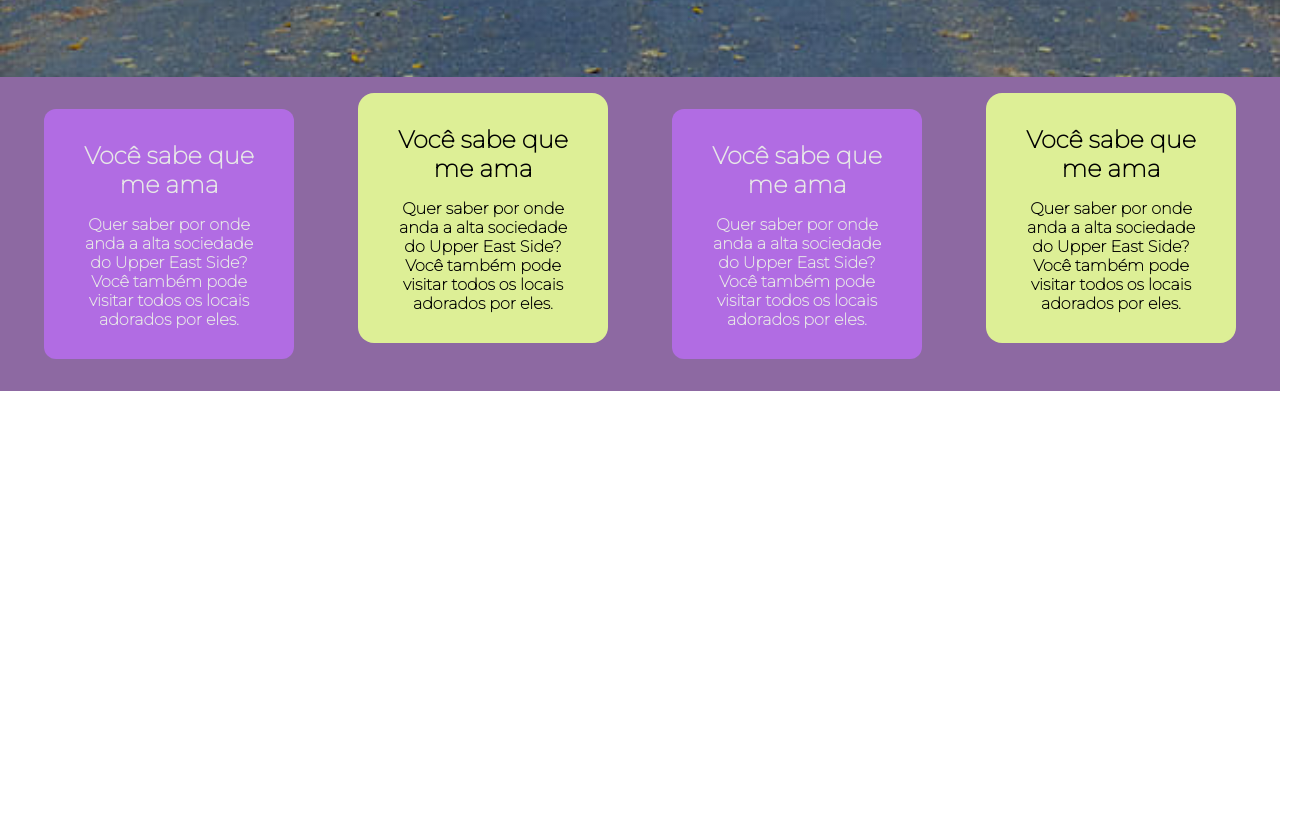
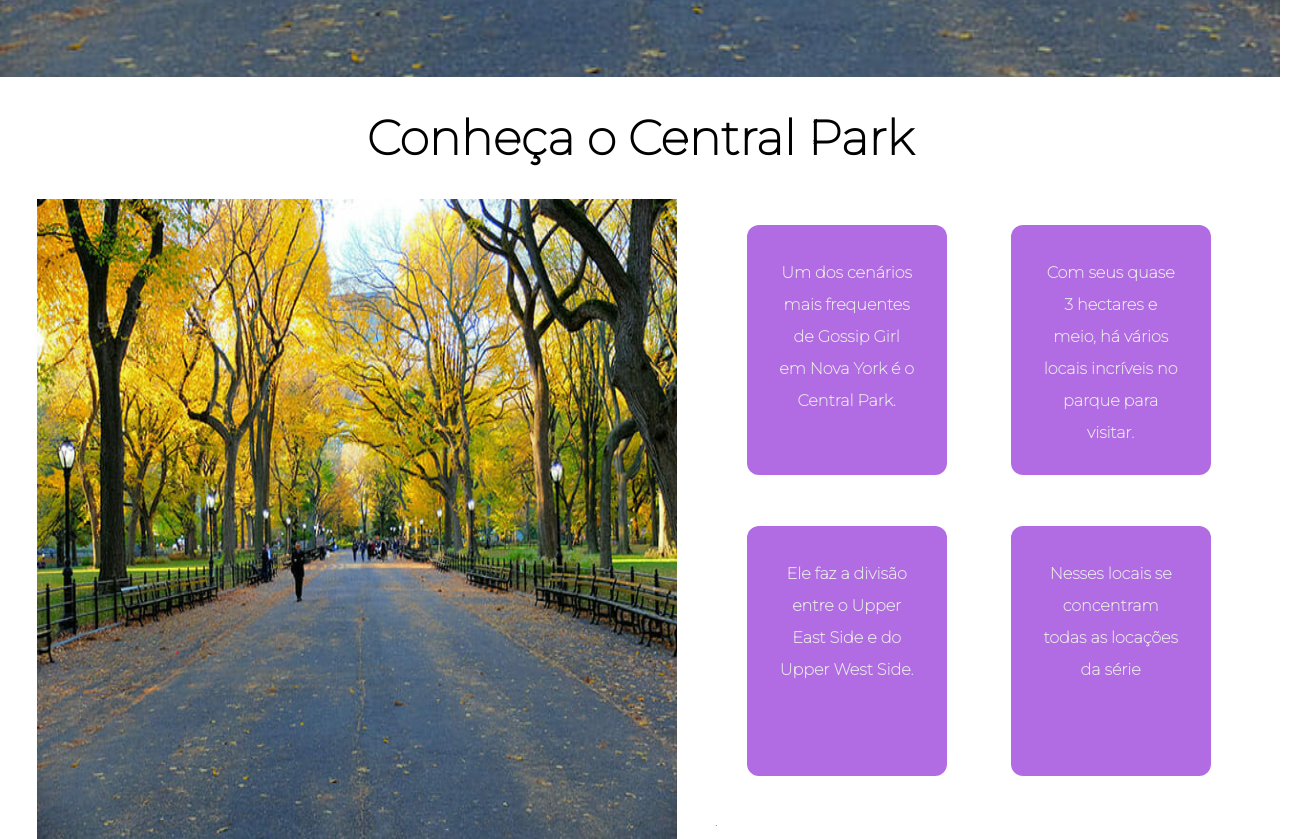
Before and after one commit to getulio-souza/fiap-grupo-gossip-girl, a plain HTML site: page pages/page.html in a window 1280 px wide. Shown: the part 819-1658 px from the top of the page, 1316 px wide, since content can reach past the window. Before the commit the page ends 1210 px from the top, so only its background shows below. Drawn offline with Linux system fonts and the light colour scheme.

Commit message:
primeiro destino turistico

```diff
--- a/pages/page.html
+++ b/pages/page.html
@@ -38,40 +38,44 @@
            <h2>Um blog de viagens feito para você</h2>
            <a href="#" class="botao-banner">Faça o tour pelos destinos</a>
        </section>
+       <h2>Conheça o Central Park</h2>
+       <!-- chat -->
+       <section class="travel-container">
+                <!-- img + titulo-->
+                    <img src="../img/Central-Park.jpg" alt="" class="img-container">
+                    <section class="baloes-container">
+                        <!-- balão-->
+                        <article class="balao">
+                    <p class="card-p">Um dos cenários mais frequentes de Gossip Girl em Nova York é o Central Park.</p>
+                    </article>
 
-       <!-- chat -->
-       <section class="chat-container">
-                <!-- balao -->
-                <article class="balao-send">
-                    <h3>Você sabe que me ama</h3>
-                    <div class="linha-h3"></div>
-                    <p>Quer saber por onde anda a alta sociedade do Upper East Side? Você também pode visitar todos os locais adorados por eles.</p>
+                    <article class="balao">
+                        <p class="card-p">Com seus quase 3 hectares e meio, há vários locais incríveis no parque para visitar.</p>
                     </article>
-                 <!-- fim do balao -->
-                 <!-- balao -->
-                 <article class="balao-receive">
-                     <h3>Você sabe que me ama</h3>
-                 <div class="linha-h3"></div>
-                 <p>Quer saber por onde anda a alta sociedade do Upper East Side? Você também pode visitar todos os locais adorados por eles.</p>
+
+                        <article class="balao">
+                            <p class="card-p">Ele faz a divisão entre o Upper East Side e do Upper West Side.</p>
                         </article>
-                <!-- fim do balao -->
- <!-- balao -->
- <article class="balao-send">
-    <h3>Você sabe que me ama</h3>
-    <div class="linha-h3"></div>
-    <p>Quer saber por onde anda a alta sociedade do Upper East Side? Você também pode visitar todos os locais adorados por eles.</p>
+
+                            <article class="balao">
+                                <p class="card-p">Nesses locais se concentram todas as locações da série</p>
                                 </article>
- <!-- fim do balao -->
- <!-- balao -->
- <article class="balao-receive">
-     <h3>Você sabe que me ama</h3>
- <div class="linha-h3"></div>
- <p>Quer saber por onde anda a alta sociedade do Upper East Side? Você também pode visitar todos os locais adorados por eles.</p>
+
+                                <!-- <article class="balao">
+                                <p class="card-p">O destaque fica para o Bethesda Terrace e o Bethesda Fountain</p>
                             </article>
+
+                            <article class="balao">
+                                <p class="card-p">É nele que a Blair e o Chuck se casam, por exemplo</p>
+                            </article> -->
+                            .
+                        </section>
                             <!-- fim do balao -->
        </section>
 
 
-     </section>
+
+                 <!-- balao -->
+
     </body>
 </html>
--- a/pages/styles.css
+++ b/pages/styles.css
@@ -25,6 +25,7 @@ h1{
 
 h2{
   font-size: 3rem;
+  text-align: center;
 }
 
 h3{
@@ -39,7 +40,7 @@ h4{
 
 h1, h2{
   font-weight: 900;
-  margin: 1rem;
+  margin: 2rem;
 }
 
 li{
@@ -169,95 +170,39 @@ Chat
 =========================
 */
 
-.chat-container{
-  width: 100vw;
-  /* height: 100vh; */
-  background-color:#8D69A2;  /*fundo do bloco de fofoca*/
+.travel-container{
   display: flex;
-  justify-content: center;
+  justify-content: space-evenly;
   align-items: center;
+}
+
+.img-container{
+  width: 50vw;
+  height: 80vh;
+}
+
+.card-p{
+  font-size: 1rem;
+  line-height: 2rem;
+  text-align: center;
+}
+
+.baloes-container{
+  display: grid;
+  grid-template-columns: repeat(2, 1fr);
+  align-items: center;
+  height: 80vh;
 
 }
 
-
-
-/*
-================
-Send
-================
-*/
-]
-
-.balao-send, .balao-receive{
-  font-size: 4em;
-}
-
-.balao-send{
+.balao{
    background-color: #B16CE3;
-   width: 250px;
+   width: 200px;
    height: 250px;
    padding: 2rem;
    text-align: center;
-   align-self: flex-end;
    color: #E7E7E7;
-   margin:2rem;
-   -moz-border-radius: 12px;
-   -webkit-border-radius: 12px;
+   margin: 1rem 2rem;
    border-radius: 12px;
    font-weight: 900;
 }
-
-.balao-send::before{
-  content: '';
-  position: absolute;
-  left: 100%;
-  top: 36px;
-  width: 0;
-  height: 0;
-  border-top: 13px solid transparent;
-  border-right: 36px solid white;
-  border-bottom: 13px solid;
-  background-color: #B16CE3;
-  border-bottom-left-radius: 16px 14px;
-}
-
-/*
-================
-Receive
-================
-*/
-
-.balao-receive{
-   background-color:#DDEF96;
-   width: 250px;
-   height: 250px;
-   border-radius: 1rem 1rem 1rem 1rem;
-   padding: 2rem;
-   text-align: center;
-   align-self: flex-start;
-   color: black;
-   margin:1rem 2rem 0;
-   font-weight: 900;
-}
-
-.balao-receive::before{
-  left: -7px;
-  width: 20px;
-  background-color: #DDEF96;
-  border-bottom-left-radius: 16px 14px;
-}
-
-.balao-receive::after{
-  right: -26px;
-  width: 26px;
-  background-color: black;
-  border-bottom-left-radius: 10px;
-}
-
-
-
-@media screen and (max-width:678px){
-  .chat-container{
-    display: grid;
-  }
-}
```
Lines whose indentation alone changed are shown as unchanged.
